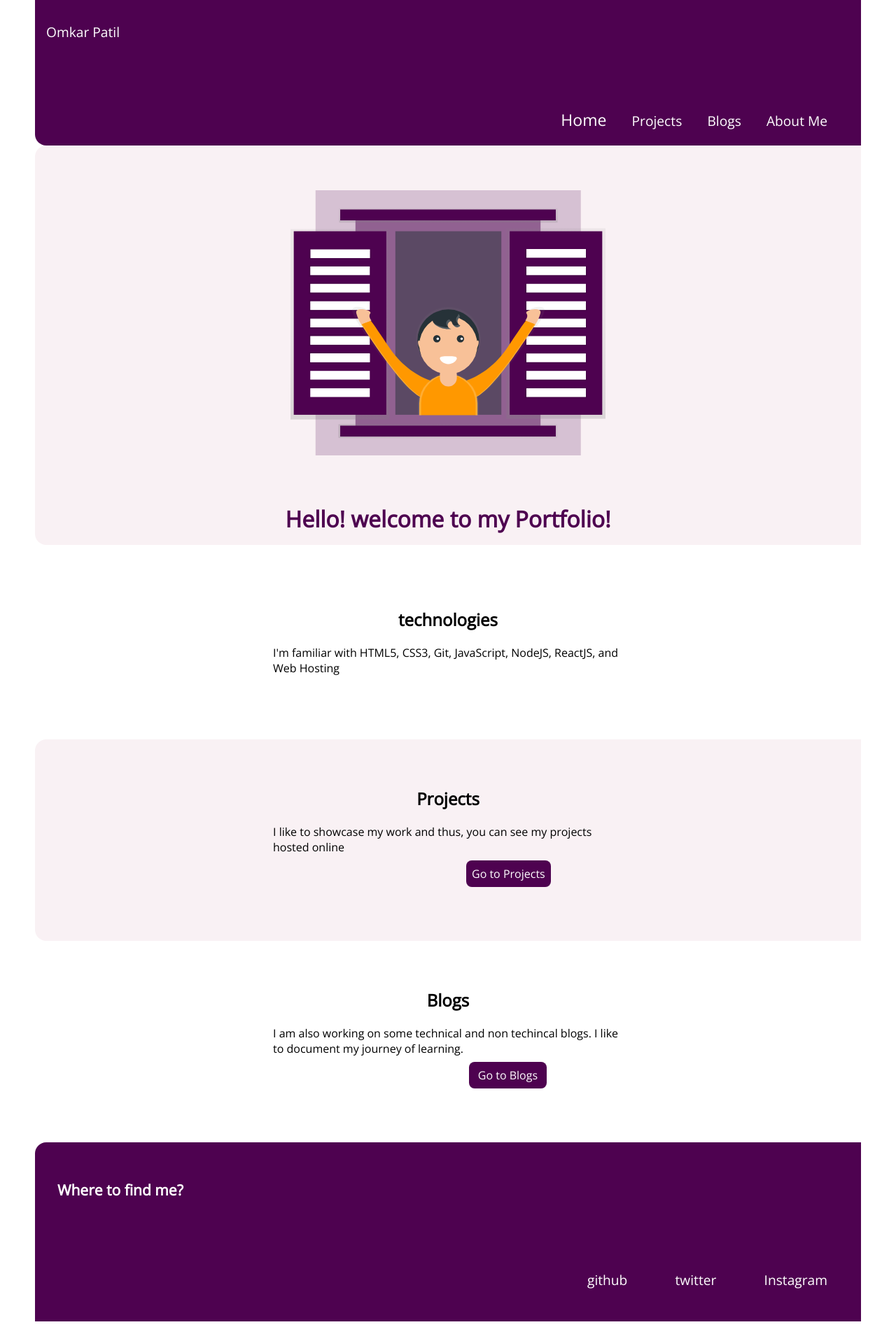
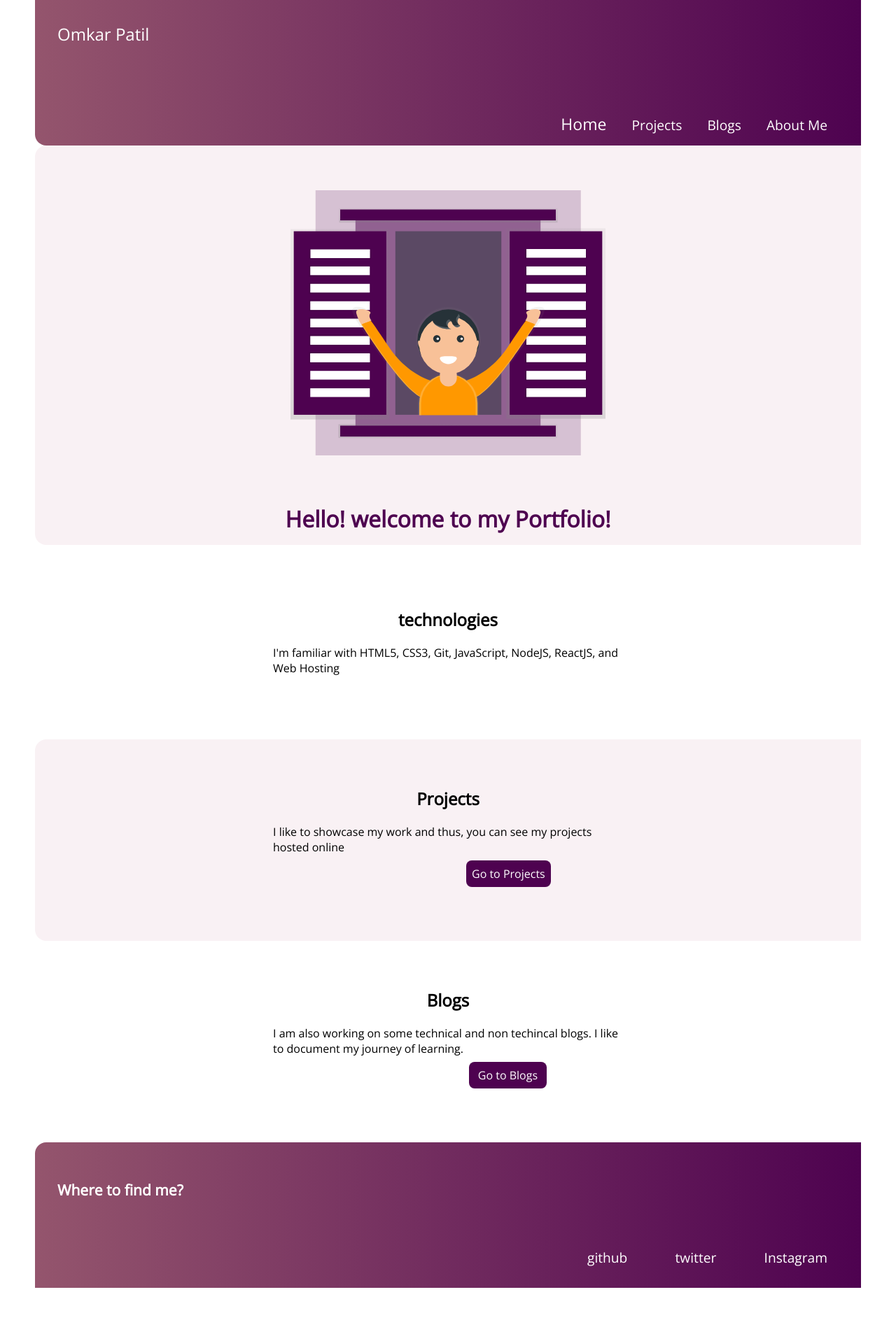
Before and after one commit to omkarpatill/omkarpatil_portfolio, a plain HTML site: page index.html in a window 1280 px wide. Shown: the whole page at 70% size. After the commit the page ends 1849 px from the top, so only its background shows below. Drawn offline with nearby package versions, Linux system fonts and the light colour scheme.

Commit message:
design:Added color gradient

```diff
--- a/styles.css
+++ b/styles.css
@@ -16,7 +16,7 @@ body{
     margin-right: 50px;
 }
 .navigation{
-background-color: var(--primary-color);
+background-image: linear-gradient( to left, var(--primary-color),#94556d);
 block-size: 10rem;
 padding-top: 2rem;
 padding-bottom: 1rem;
@@ -28,7 +28,8 @@ border-bottom-left-radius: 1rem;
 }
 .navigation .nav-header{
     color: white;
-    font-size: larger;
+    font-size: x-large;
+    padding-left: 1rem;
 }
 .navigation .nav-inlineitem{
     display: inline;
@@ -126,8 +127,8 @@ border-bottom-left-radius: 1rem;
 }
 
 .footer{
-    background-color: var(--primary-color);
-    block-size: 16rem;
+    background-image: linear-gradient( to left, var(--primary-color),#94556d);
+    block-size: 13rem;
     color: white;
     border-top-left-radius: 1rem;
 }
@@ -135,7 +136,7 @@ border-bottom-left-radius: 1rem;
 .footer .list-footer{
 
     text-align: right;
-    padding-top: 5rem;
+    padding-top: 3rem;
     padding-right: 3rem;
 }
 
```
